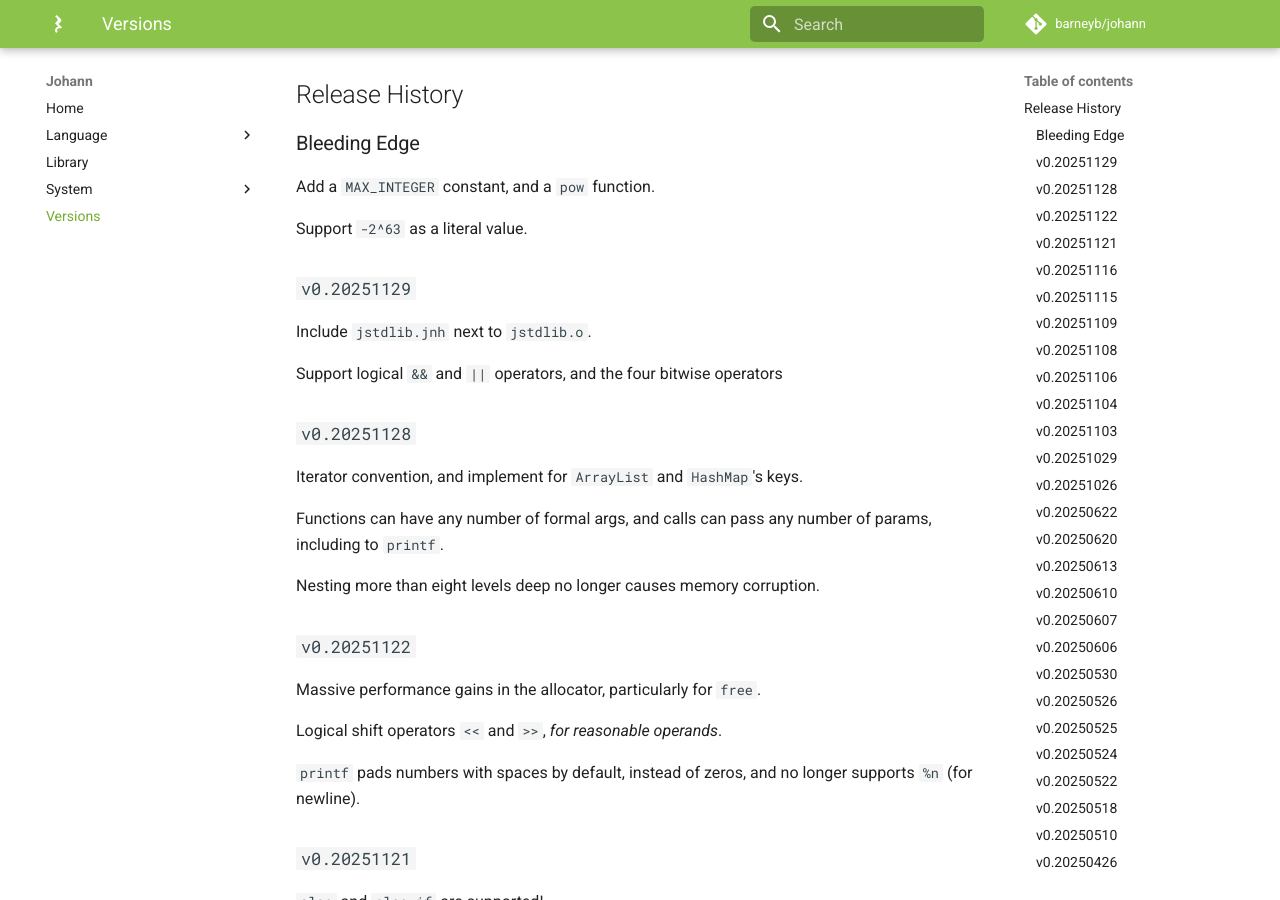
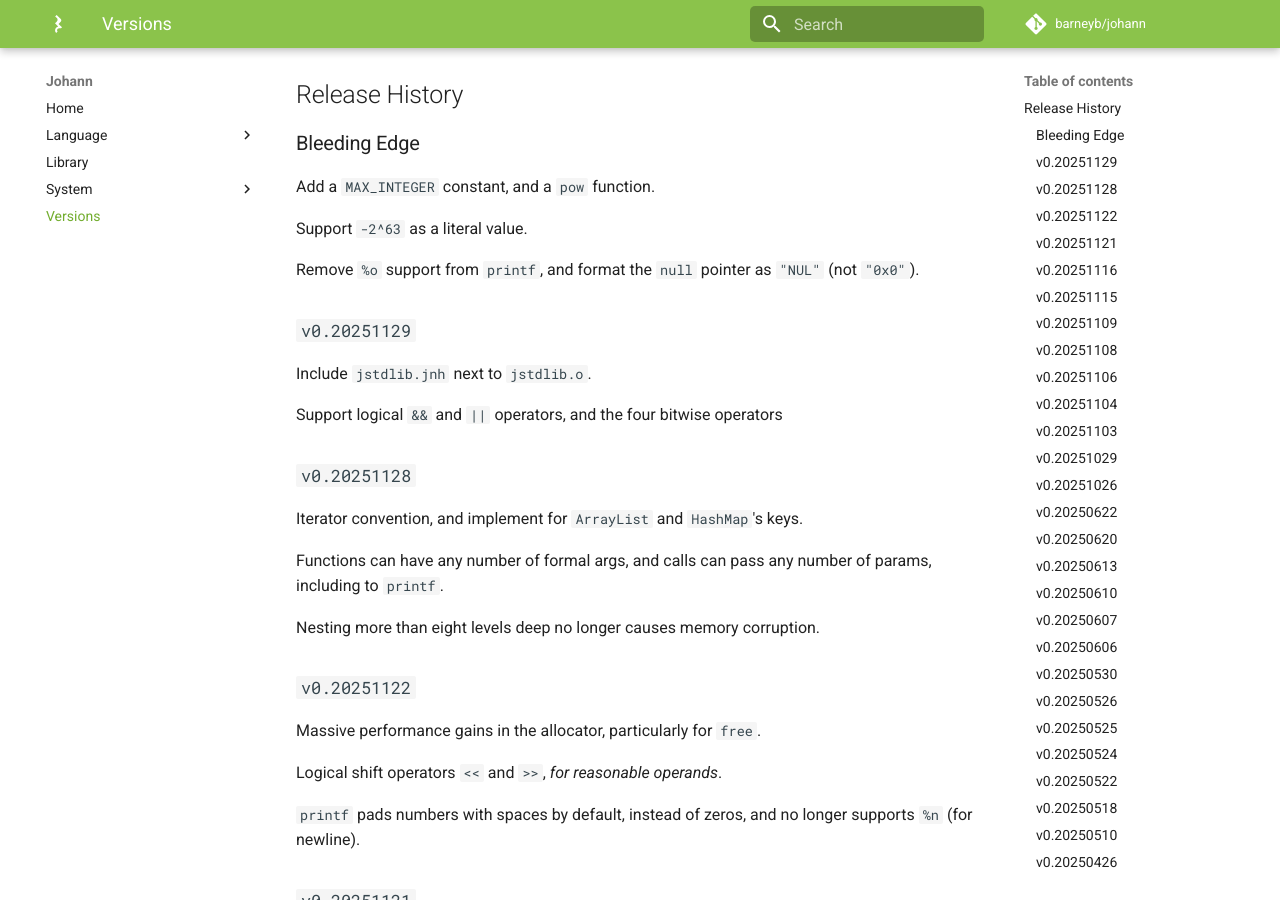
Before and after one commit to barneyb/johann, an MkDocs documentation site: the page built from documentation/docs/versions/index.md, in a window 1280 px wide and 900 px high, scrolled down 672 px. Built offline with MkDocs 1.6.1 and Material for MkDocs 9.7.7, drawn with Linux system fonts in a browser that asks for light colours; comment, search, counter and statistics services are not loaded.

Commit message:
printf docs for release

```diff
--- a/documentation/docs/versions/index.md
+++ b/documentation/docs/versions/index.md
@@ -24,6 +24,8 @@ A few things remain before 1.0:
 Add a `MAX_INTEGER` constant, and a `pow` function.
 
 Support `-2^63` as a literal value.
+
+Remove `%o` support from `printf`, and format the `null` pointer as `"NUL"` (not `"0x0"`).
 
 ### `v0.20251129`
 
```
